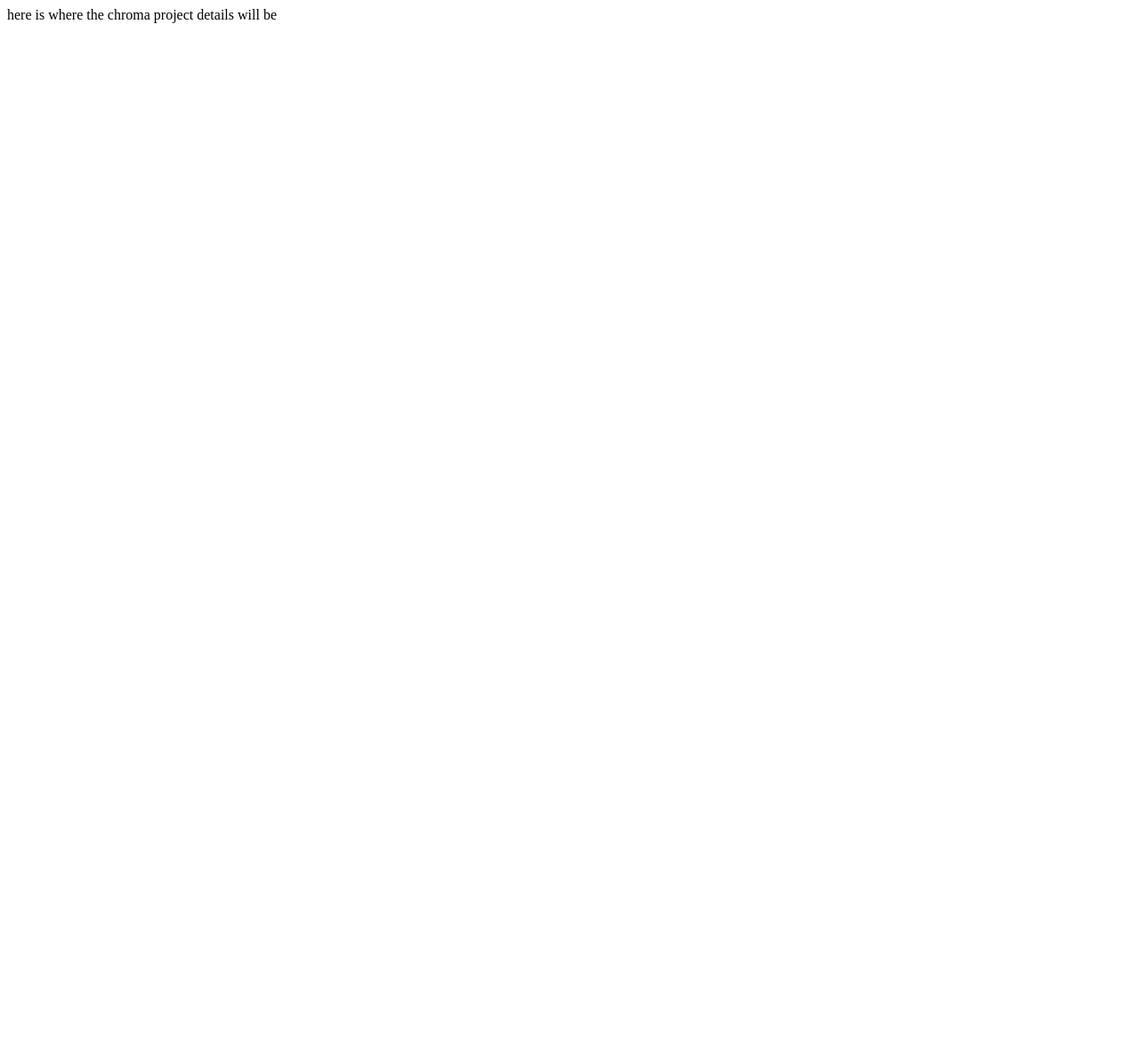
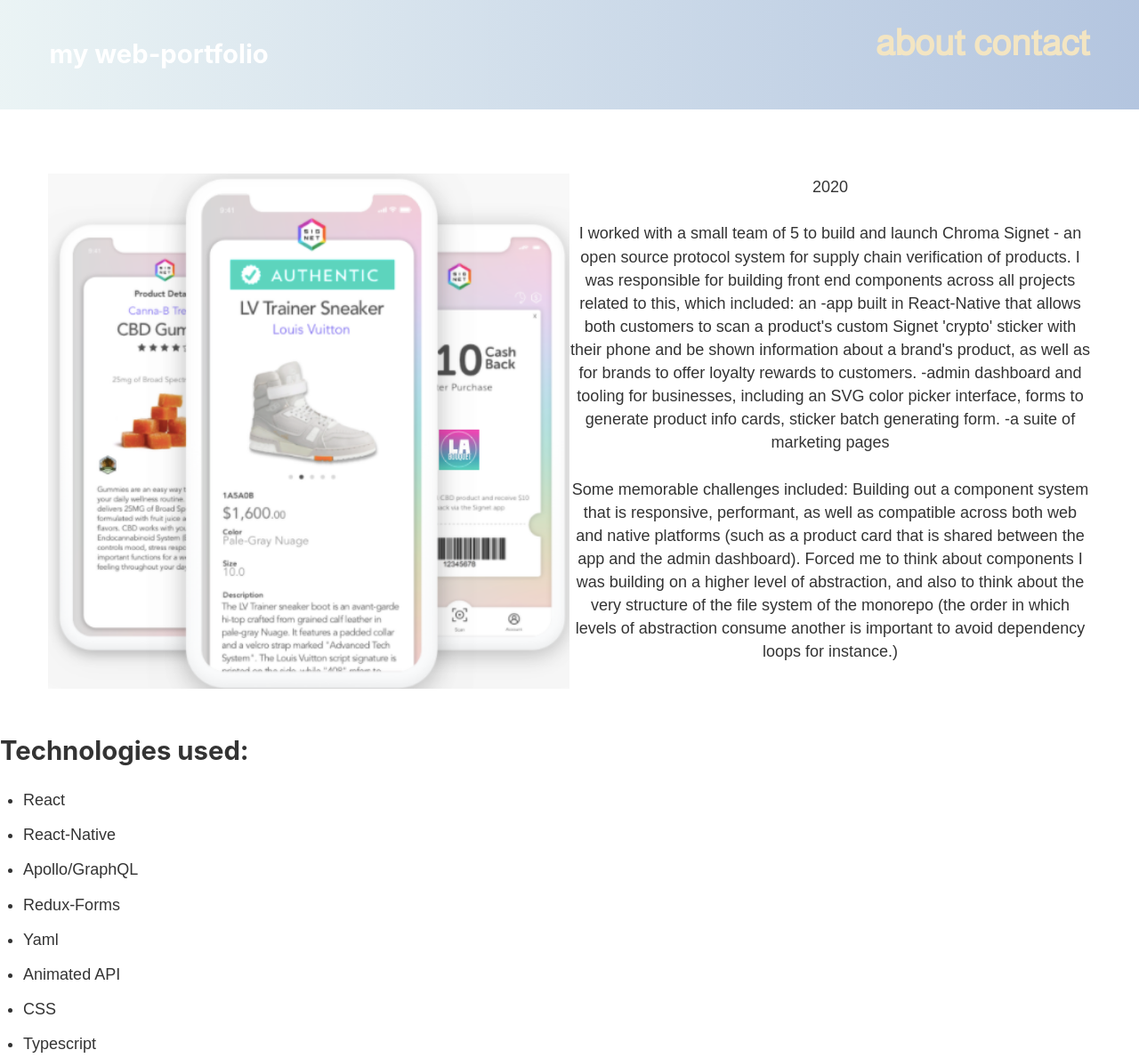
Before and after one commit to Tdask/portfolio, a Gatsby site: page /projects/chroma in a window 1280 px wide. Shown: the whole page at 89% size. Before the commit the page ends 800 px from the top, so only its background shows below. Built offline with nearby package versions, Linux system fonts and the light colour scheme; Gatsby itself is replaced by a stand-in of ours.

Commit message:
project detail pages

```diff
--- a/src/components/header.tsx
+++ b/src/components/header.tsx
@@ -1,21 +1,25 @@
+import React from "react"
+import styled from "styled-components"
 import { Link } from "gatsby"
 import PropTypes from "prop-types"
-import React from "react"
 import { color } from "./styles/color"
 import { navLinks } from "../../config"
 
+const StyledHeader = styled.header`
+  background: linear-gradient(
+    90deg,
+    hsla(186, 33%, 94%, 1) 0%,
+    hsla(216, 41%, 79%, 1) 100%
+  );
+`
+
 const Header = ({ siteTitle }) => (
-  <header
-    style={{
-      background: color.gradient2,
-      // marginBottom: `1.45rem`,
-    }}
-  >
+  <StyledHeader>
     <div
       style={{
         // margin: `5 auto`,
         // maxWidth: 960,
-        padding: `1.45rem 1.0875rem`,
+        padding: `1.45rem 3.0875rem`,
         display: "flex",
         flex: 1,
         justifyContent: "space-between",
@@ -62,7 +66,7 @@
         })}
       </div>
     </div>
-  </header>
+  </StyledHeader>
 )
 
 Header.propTypes = {
--- a/src/components/sections/chromaSection.tsx
+++ b/src/components/sections/chromaSection.tsx
@@ -7,6 +7,7 @@
 import Img from "gatsby-image"
 import GifPlayer, { GifPlayerProps } from "../gifPlayer"
 import { color } from "../styles"
+import { ChromaIcon } from "../../components/logo"
 const stillSrc: GifPlayerProps["stillSrc"] = require("../../images/chromaStill.png")
 const gifSrc: GifPlayerProps["gifSrc"] = require("../../images/gifs/chromaCapture.gif")
 
@@ -35,6 +36,7 @@
       background={color.silver}
     >
       <div style={{ display: "flex", flexDirection: "column", maxWidth: 300 }}>
+        {/* <ChromaIcon /> */}
         <h1 style={{ alignSelf: "flex-end", color: color.midnight }}>
           Chroma Signet App
         </h1>
--- a/src/components/sections/hero.tsx
+++ b/src/components/sections/hero.tsx
@@ -76,7 +76,7 @@
   const arrowRef = useRef()
   const nameRef = useRef()
 
-  const nameStyle = useColorChange(nameRef, color.orangeCrayon)
+  const nameStyle = useColorChange(nameRef, color.turquoise)
 
   const titleStyle = useFadeIn(titleRef)
   const textStyle = useSlideInFromLeft(textRef)
--- a/src/components/sections/melodyMakerSection.tsx
+++ b/src/components/sections/melodyMakerSection.tsx
@@ -1,7 +1,7 @@
 import React from "react"
 import { useStaticQuery, graphql } from "gatsby"
+import Img from "gatsby-image"
 import Section, { SectionProps } from "./section"
-import Img from "gatsby-image"
 import Iframe from "react-iframe"
 
 const melodyData: SectionProps = {
--- a/src/components/sections/sectionWrapper.tsx
+++ b/src/components/sections/sectionWrapper.tsx
@@ -8,7 +8,7 @@
 const SectionWrapper = styled.div`
   display: flex;
   width: 100vw;
-  flex-direction: ${props => props.direction || `column`};
+  flex-direction: ${props => props.direction || `row`};
   align-items: ${props => props.align || `center`};
   justify-content: ${props => props.justifyContent || `space-around`};
   text-align: ${props => props.textAlign || `center`};
--- a/src/pages/projects/chroma.tsx
+++ b/src/pages/projects/chroma.tsx
@@ -1,7 +1,79 @@
 import React from "react"
+import Layout from "../../components/layout"
+import SEO from "../../components/seo"
+import SectionWrapper from "../../components/sections/sectionWrapper"
+import { useStaticQuery, graphql } from "gatsby"
+import Img from "gatsby-image"
+
+const technologies = [
+  "React",
+  "React-Native",
+  "Apollo/GraphQL",
+  "Redux-Forms",
+  "Yaml",
+  "Animated API",
+  "CSS",
+  "Typescript",
+]
 
 const ChromaProjectPage = () => {
-  return <div>here is where the chroma project details will be</div>
+  const data = useStaticQuery(graphql`
+    query {
+      threePhones: file(relativePath: { eq: "threePhones.png" }) {
+        childImageSharp {
+          fluid(maxWidth: 600) {
+            ...GatsbyImageSharpFluid
+          }
+        }
+      }
+    }
+  `)
+  return (
+    <Layout>
+      <SectionWrapper>
+        {data?.threePhones?.childImageSharp?.fluid ? (
+          <Img
+            style={{ flex: 1 }}
+            fluid={data.threePhones.childImageSharp.fluid}
+          />
+        ) : (
+          <p>no pic</p>
+        )}
+        <div style={{ display: "block", flex: 1 }}>
+          <p>2020</p>
+          <p>
+            I worked with a small team of 5 to build and launch Chroma Signet -
+            an open source protocol system for supply chain verification of
+            products. I was responsible for building front end components across
+            all projects related to this, which included: an -app built in
+            React-Native that allows both customers to scan a product's custom
+            Signet 'crypto' sticker with their phone and be shown information
+            about a brand's product, as well as for brands to offer loyalty
+            rewards to customers. -admin dashboard and tooling for businesses,
+            including an SVG color picker interface, forms to generate product
+            info cards, sticker batch generating form. -a suite of marketing
+            pages
+          </p>
+          <p>
+            Some memorable challenges included: Building out a component system
+            that is responsive, performant, as well as compatible across both
+            web and native platforms (such as a product card that is shared
+            between the app and the admin dashboard). Forced me to think about
+            components I was building on a higher level of abstraction, and also
+            to think about the very structure of the file system of the monorepo
+            (the order in which levels of abstraction consume another is
+            important to avoid dependency loops for instance.)
+          </p>
+        </div>
+      </SectionWrapper>
+      <h2>Technologies used:</h2>
+      <ul>
+        {technologies.map(item => (
+          <li key={item}>{item} </li>
+        ))}
+      </ul>
+    </Layout>
+  )
 }
 
 export default ChromaProjectPage
```
Also changed, not shown: src/components/logo.tsx (added, +24 -0 lines), src/pages/projects/tokentax.tsx (+53 -1 lines), src/images/TTshot1.png (added), src/images/logos/signetsmall.png (added).
